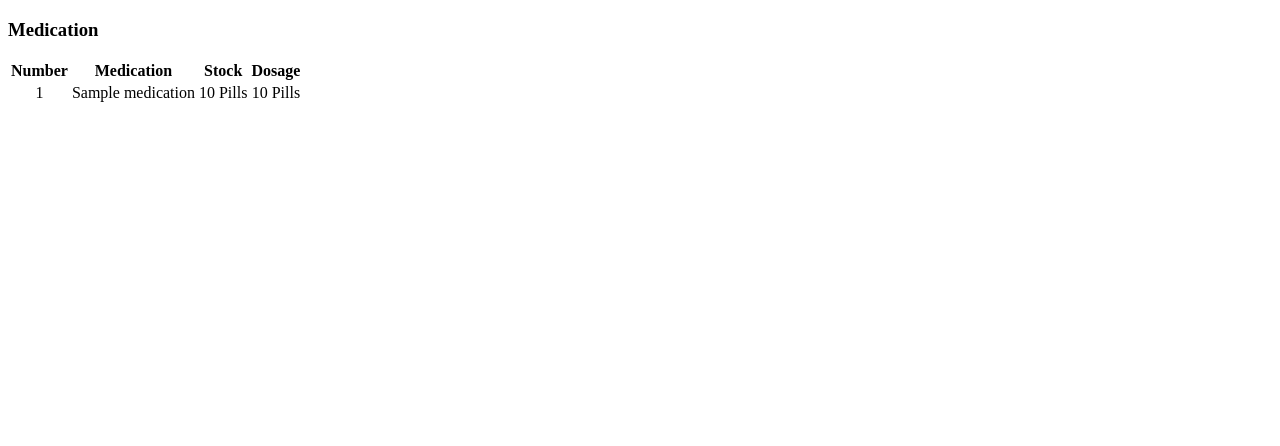
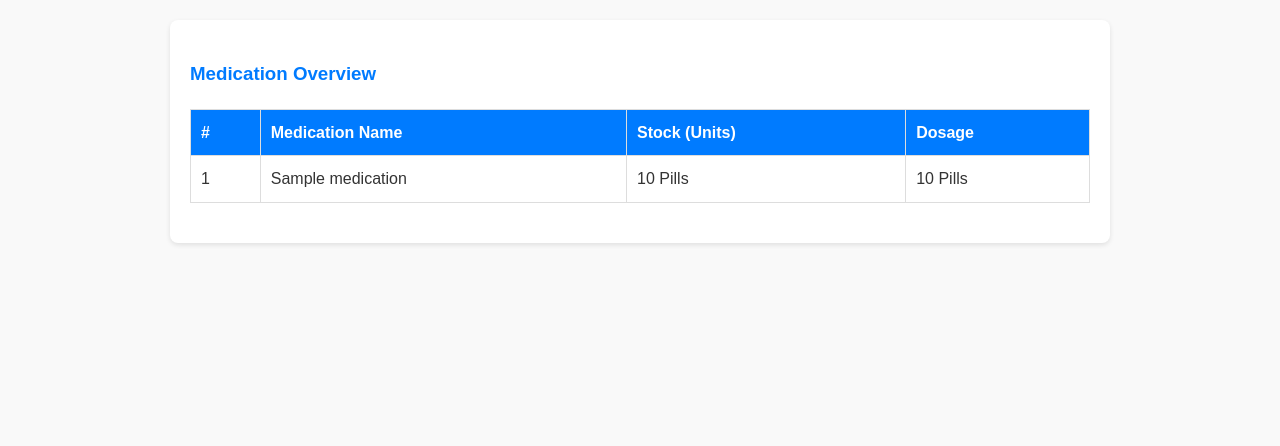
Before and after one commit to florianraabe/digital-medication-organizer, a Django app: template MedApp/templates/export.html in a window 1280 px wide. Shown: the top 446 px of the page. After the commit the page ends 245 px from the top, so only its background shows below. Run offline with Django 5.2, Linux system fonts and the light colour scheme; the template is opened without the code that fills it: values that come from a table or form of the project are taken from there, others are empty; tables that the repository leaves empty hold one stand-in row (values such as "Sample post").

Commit message:
Changed export appearance

```diff
--- a/MedApp/templates/export.html
+++ b/MedApp/templates/export.html
@@ -3,41 +3,82 @@
 <head>
     <meta charset="utf-8">
     <meta name="viewport" content="width=device-width, initial-scale=1">
-    <title>MedApp</title>
+    <title>Medication Overview</title>
+    <style>
+        body {
+            font-family: Arial, sans-serif;
+            line-height: 1.6;
+            background-color: #f9f9f9;
+            color: #333;
+        }
+        .container {
+            max-width: 900px;
+            margin: 20px auto;
+            background: #fff;
+            padding: 20px;
+            border-radius: 8px;
+            box-shadow: 0 2px 5px rgba(0, 0, 0, 0.1);
+        }
+        h3 {
+            margin-bottom: 20px;
+            color: #007bff;
+        }
+        .table {
+            width: 100%;
+            border-collapse: collapse;
+            margin: 20px 0;
+        }
+        .table th, .table td {
+            text-align: left;
+            padding: 10px;
+            border: 1px solid #ddd;
+        }
+        .table th {
+            background-color: #007bff;
+            color: #fff;
+        }
+        .table tr:nth-child(even) {
+            background-color: #f2f2f2;
+        }
+        .text-center {
+            text-align: center;
+        }
+        .no-data {
+            text-align: center;
+            font-style: italic;
+            color: #999;
+        }
+    </style>
 </head>
 
-<body class="d-flex flex-column" style="min-height: 100vh">
-  <div class="container mt-md-4">
+<body>
+    <div class="container">
+        <h3>Medication Overview</h3>
 
-    <div class="d-flex justify-content-between">
-      <h3 class="pb-2">Medication</h3>
-    </div>
-
-    <table class="table table-striped table-bordered">
+        {% if object_list %}
+        <table class="table">
             <thead>
                 <tr>
-          <th scope="col">Number</th>
-          <th scope="col">Medication</th>
-          <th scope="col">Stock</th>
-          <th scope="col">Dosage</th>
+                    <th>#</th>
+                    <th>Medication Name</th>
+                    <th>Stock (Units)</th>
+                    <th>Dosage</th>
                 </tr>
             </thead>
-      <tbody class="">
+            <tbody>
                 {% for obj in object_list %}
                 <tr>
-          <td class="text-center col-1"><center>{{ forloop.counter }}</center></td>
-          <td class="text-center col-2"><center>{{ obj.name }}</center></td>
-          <td class="text-center col-1"><center>{{ obj.amount }} {{ obj.get_type_display }}{% if obj.amount > 1 and obj.type == 1 %}s{% endif %}</center></td>
-          <td class="text-center col-1"><center>{{ obj.dosage }} {{ obj.get_type_display }}{% if obj.amount > 1 and obj.type == 1 %}s{% endif %}</center></td>
+                    <td class="text-center">{{ forloop.counter }}</td>
+                    <td>{{ obj.name }}</td>
+                    <td class="text-center">{{ obj.amount }} {{ obj.get_type_display }}{% if obj.amount > 1 and obj.type == 1 %}s{% endif %}</td>
+                    <td class="text-center">{{ obj.dosage }} {{ obj.get_type_display }}{% if obj.amount > 1 and obj.type == 1 %}s{% endif %}</td>
                 </tr>
-        {% empty %}
-          <p>No medication yet.</p>
                 {% endfor %}
             </tbody>
         </table>
-
+        {% else %}
+        <p class="no-data">No medication records available.</p>
+        {% endif %}
     </div>
-
 </body>
-
 </html>
```
Lines whose indentation alone changed are shown as unchanged.
